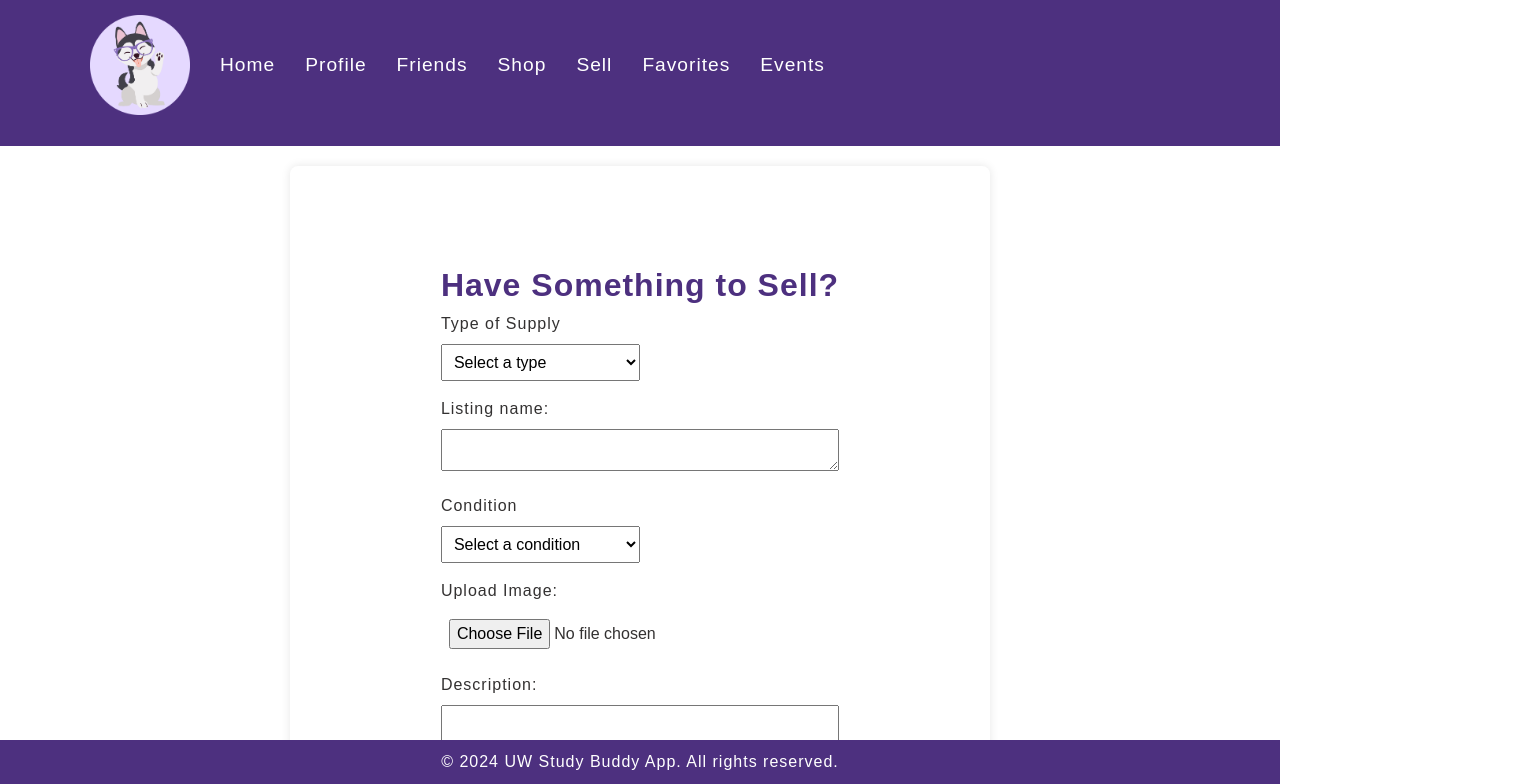
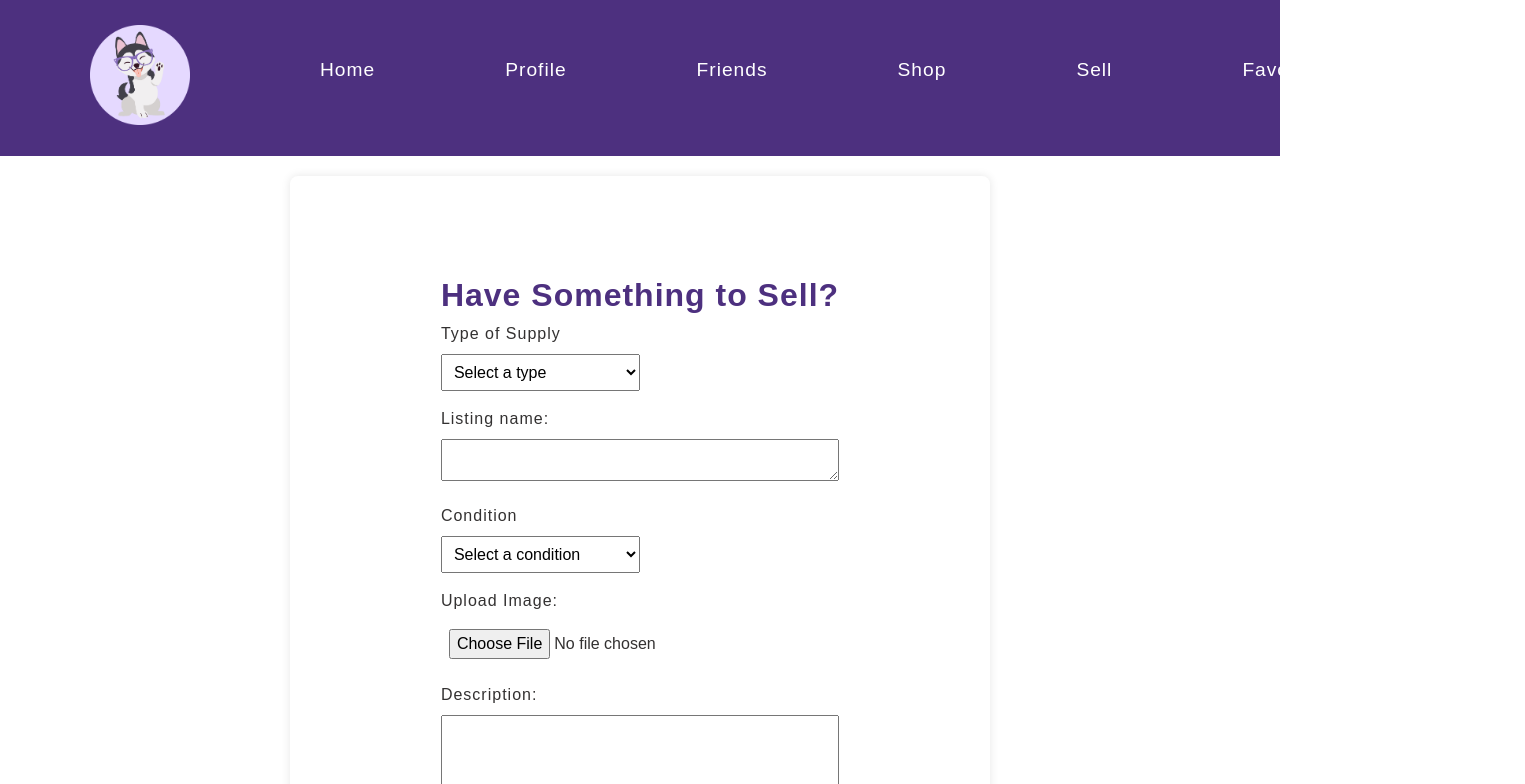
Before and after one commit to devanshidesai25/uwstudybuddy, a React (Create React App) app: page /sell in a window 1280 px wide. Shown: the top 784 px of the page, 1525 px wide, since content can reach past the window. Built offline with nearby package versions, Linux system fonts and the light colour scheme.

Commit message:
changes to css

```diff
--- a/src/css/style.css
+++ b/src/css/style.css
@@ -9,16 +9,92 @@ body {
   display: flex;
   flex-direction: column;
   min-height: 100vh;
-    padding-bottom: 60px;
   margin-bottom: 0;
 }
 
- cite {
-  display: none;
+
+.menu-bar {
+  margin: 0px;
+  display: block;
+  background-color: #4D307F;
+  font-size: larger;
+  text-align: center;
+  align-items: flex-start;
+  justify-content: left;
+  padding: 5px 10px;
 }
 
- #main {
-    padding-top: 30px;
+#hamburger-menu {
+  display: block;
+  text-align: right;
+  padding: 10px;
+}
+
+.menu-bar ul {
+  padding: 10px;
+  list-style-type: none;
+  word-spacing: 30px;
+  display: flex;
+  justify-content: left;
+  align-items: center;
+}
+
+.menu-bar li {
+  margin-right: 130px;
+}
+
+.menu-bar a {
+  text-decoration: none;
+  color: #fff;
+}
+
+
+.menu-bar img {
+  display: block;
+  margin-left: auto;
+  margin-right: auto;
+  max-width: 50px;
+  max-height: 100px;
+  margin-top: 10px;
+}
+
+
+@media (min-width: 768px) {
+  .homepage-img {
+      display: block;
+      margin-left: auto;
+      margin-right: auto;
+      max-width: 300px;
+      max-height: 300px;
+  }
+
+  .menu-bar {
+    margin: 0px;
+    display: block;
+    background-color: #4D307F;
+    font-size: larger;
+    text-align: center;
+    align-items: flex-start;
+    justify-content: left;
+    padding: 5px 10px;
+  }
+
+  .menu-bar ul {
+    padding: 10px;
+    list-style-type: none;
+    word-spacing: 30px;
+    display: flex;
+    justify-content: left;
+    align-items: center;
+  }
+
+  .menu-bar li {
+    margin-right: 130px;
+  }
+
+  .menu-bar a {
+    text-decoration: none;
+    color: #fff;
   }
 
   .menu-bar img {
@@ -33,7 +109,6 @@ body {
   .welcome {
     justify-content: left;
     text-align: left;
-    margin-left: 90px;
     margin-bottom: 30px;
   }
 
@@ -46,7 +121,46 @@ body {
   }
 
   .social-icons > * {
-    margin-right: 20px; /* Add 20px right margin to each item */
+    margin-right: 20px;
+  }
+}
+
+cite {
+  display: none;
+}
+
+#main {
+  padding-top: 30px;
+}
+
+h1 {
+  text-align: center;
+  margin-bottom: 20px;
+}
+
+h4 {
+  text-align: center;
+  padding-bottom: 5px;
+  margin-bottom: 20px;
+  margin-top: 10px;
+}
+
+.welcome {
+  justify-content: center;
+  text-align: center;
+  margin-bottom: 30px;
+}
+
+.social-icons {
+  justify-content: left;
+  text-align: left;
+  margin-left: 90px;
+  margin-bottom: 30px;
+  color: #4D307F;
+}
+
+.social-icons > * {
+  margin-right: 20px;
 }
 
 .banner {
@@ -80,16 +194,9 @@ img {
   max-height: 200px;
 }
 
-.menu-bar {
-    margin: 0px;
-    display: block;
-    background-color: #4D307F;
-    font-size: larger;
-    text-align: center;
-    align-items: flex-start;
-    justify-content: left;
-    padding: 5px 10px;
-  }
+
+
+
 
 #title {
   font-weight: bold;
@@ -99,33 +206,8 @@ img {
   color: #eee7ff;
 }
 
-.menu-bar ul {
-    padding: 10px;
-    list-style-type: none;
-    word-spacing: 30px;
-    display: flex;
-    justify-content: left;
-    align-items: center;
-}
 
-  .menu-bar li {
-    margin-right: 30px;
-  }
 
-  .menu-bar a {
-    text-decoration: none;
-    color: #fff;
-  }
-
-@media (min-width: 768px) {
-    .homepage-img {
-        display: block;
-        margin-left: auto;
-        margin-right: auto;
-        max-width: 300px;
-        max-height: 300px;
-    }
-}
 
 .header-img {
   float: left;
@@ -133,18 +215,6 @@ img {
   margin-right: auto;
   max-width: 75px;
   max-height: 75px;
-}
-
-h1 {
-    text-align: center;
-    margin-bottom: 20px;
-}
-
-h4 {
-    text-align: center;
-    padding-bottom: 5px;
-    margin-bottom: 20px;
-    margin-top: 10px;
 }
 
 
@@ -161,7 +231,6 @@ footer {
   padding: 10px;
   vertical-align: center;
   margin-bottom: 0;
-    position: fixed;
 }
 
 .listing-form {
@@ -466,6 +535,7 @@ button[type="goback"] {
   display: flex;
   justify-content: center;
   color: #4D307F;
+  flex-wrap: wrap;
 }
 
 .home-btns ul li {
@@ -473,6 +543,8 @@ button[type="goback"] {
   height: auto;
   margin-right: 10px;
   color: #4D307F;
+  margin-bottom: 20px;
+
 }
 
 .home-btns ul li a {
@@ -689,9 +761,6 @@ button[type="goback"] {
   text-align: center;
 }
 
-  .welcome {
-    margin-bottom: 20px;
-  }
 
 .banner {
   list-style: none;
@@ -701,63 +770,14 @@ button[type="goback"] {
   align-items: center;
 }
 
-  .home-btns {
-    margin-top: 30px;
-  }
-
 .social-icons {
   margin-top: 30px;
+  justify-content: center;
+  text-align: enter;
+  margin-left: 0;
 }
 
 .social-icons a {
-    margin: 0 10px;
+  margin: 0 5px;
   color: #380565;
 }
-
-  .events-container {
-    margin-top: 50px;
-  }
-
-  .events-container section {
-    margin-bottom: 50px;
-  }
-
-  .events-container h2 {
-    color: #32312f;
-  }
-
-  .events-container form {
-    margin-top: 20px;
-  }
-
-  .events-container form label {
-    display: block;
-    margin-bottom: 8px;
-  }
-
-  .events-container form input,
-  .events-container form select {
-    width: 50%;
-    padding: 8px;
-    margin-bottom: 16px;
-    box-sizing: border-box;
-  }
-
-  .events-container form button {
-    font-size: 16px;
-    padding: 10px 20px;
-    background-color: #D0B9F9;
-    color: #ffffff;
-    border: none;
-    border-radius: 5px;
-  }
-
-  .events-container form button:hover {
-    background-color: #D0B9F9;
-    opacity: 50%;
-  }
-
-  .events-container canvas {
-    max-width: 100%;
-    height: auto;
-  }
```
Lines whose indentation alone changed are shown as unchanged.
